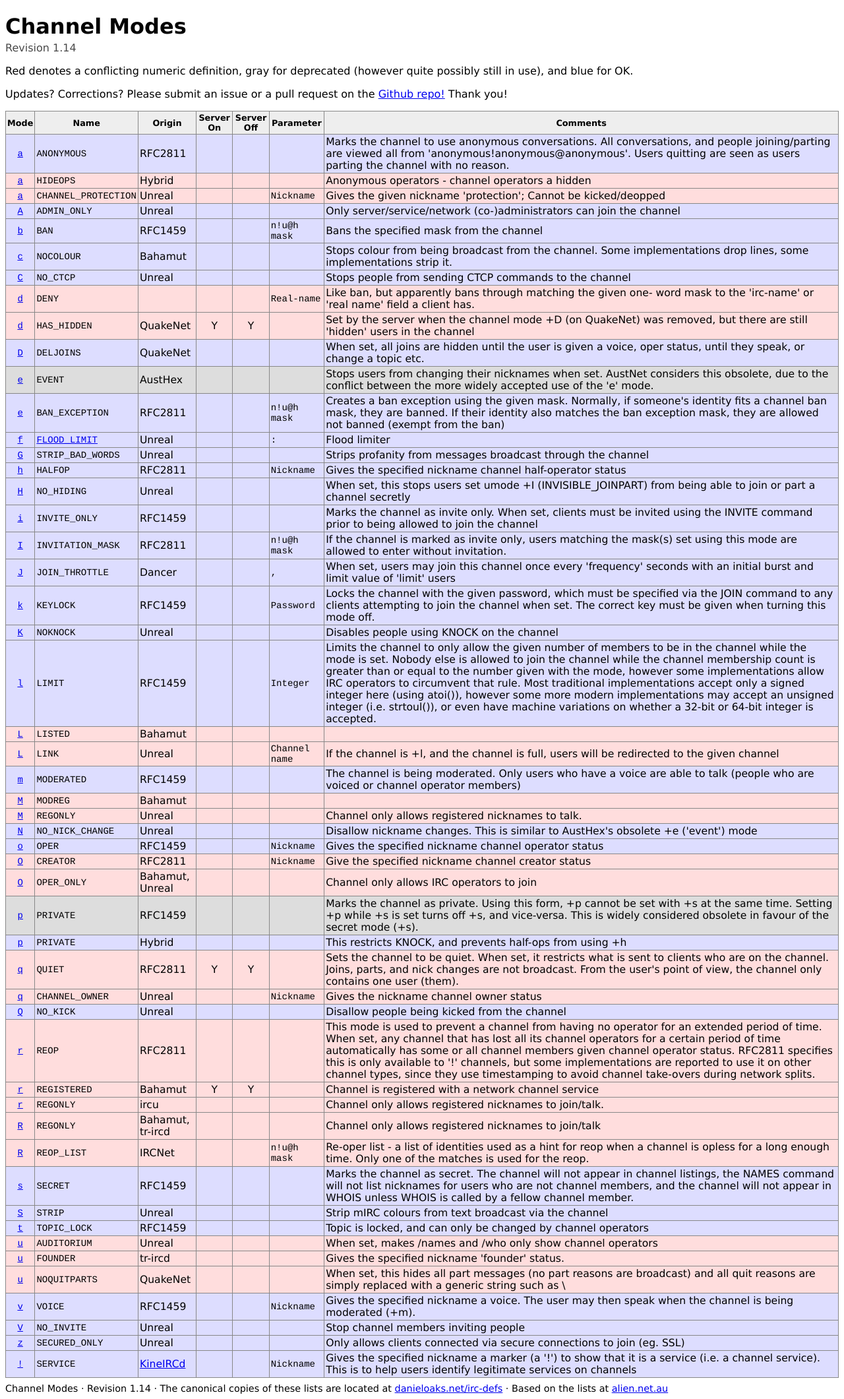
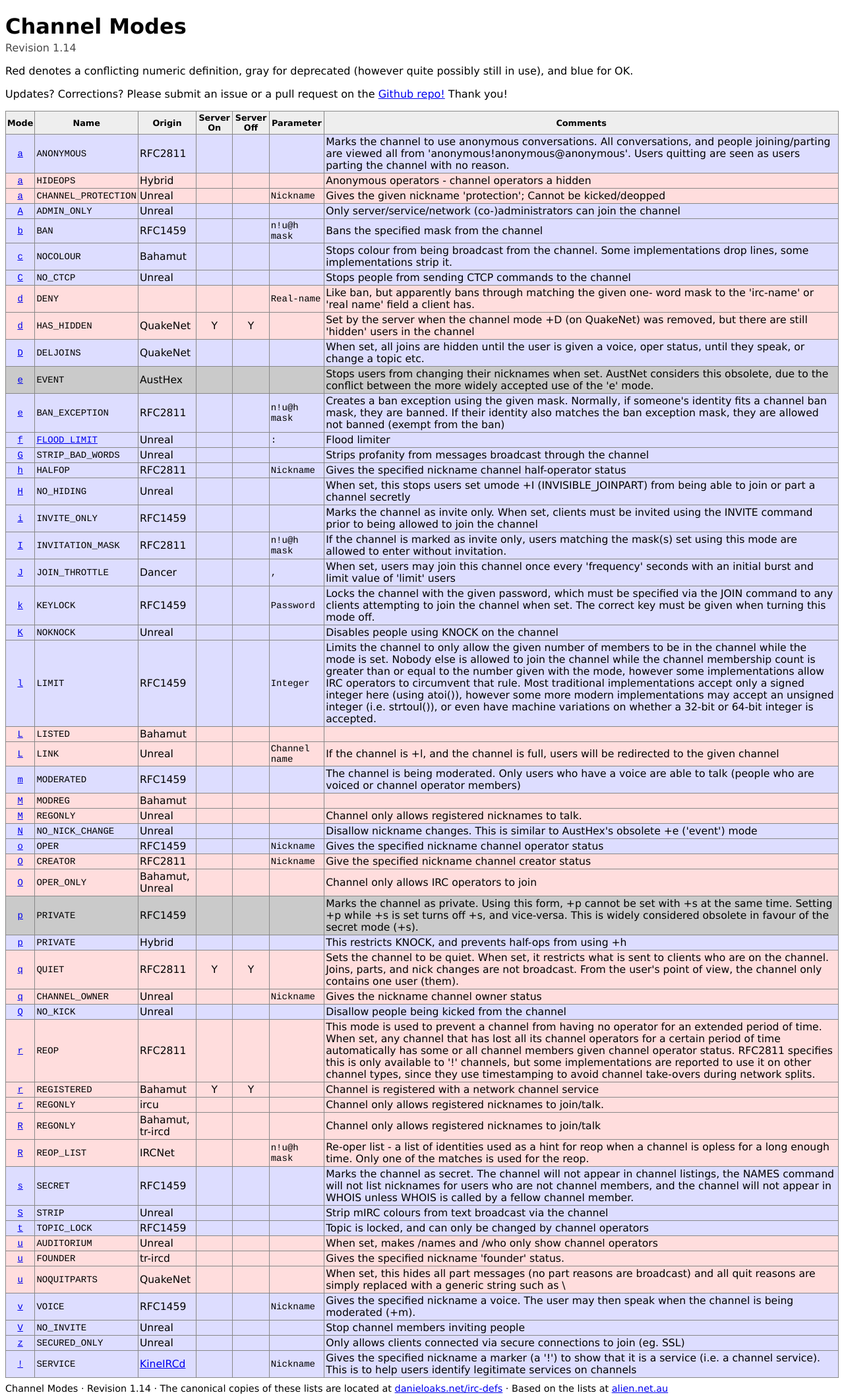
Before and after one commit to ircdocs/irc-defs, a Jekyll site: the page built from defs/chanmodes.html, in a window 1280 px wide. Shown: the whole page at 66% size. Built offline with Jekyll 4.4.1, drawn with Linux system fonts in a browser that asks for light colours.

Commit message:
table: Try to make colours clearer to see

```diff
--- a/_includes/table.html
+++ b/_includes/table.html
@@ -49,7 +49,10 @@
         background-color: #fdd;
     }
     .obsolete {
-        background-color: #ddd;
+        background-color: #cacaca;
+    }
+    .conflict.obsolete {
+        background-color: #e3c3c3;
     }
     .center {
         text-align: center;
```
